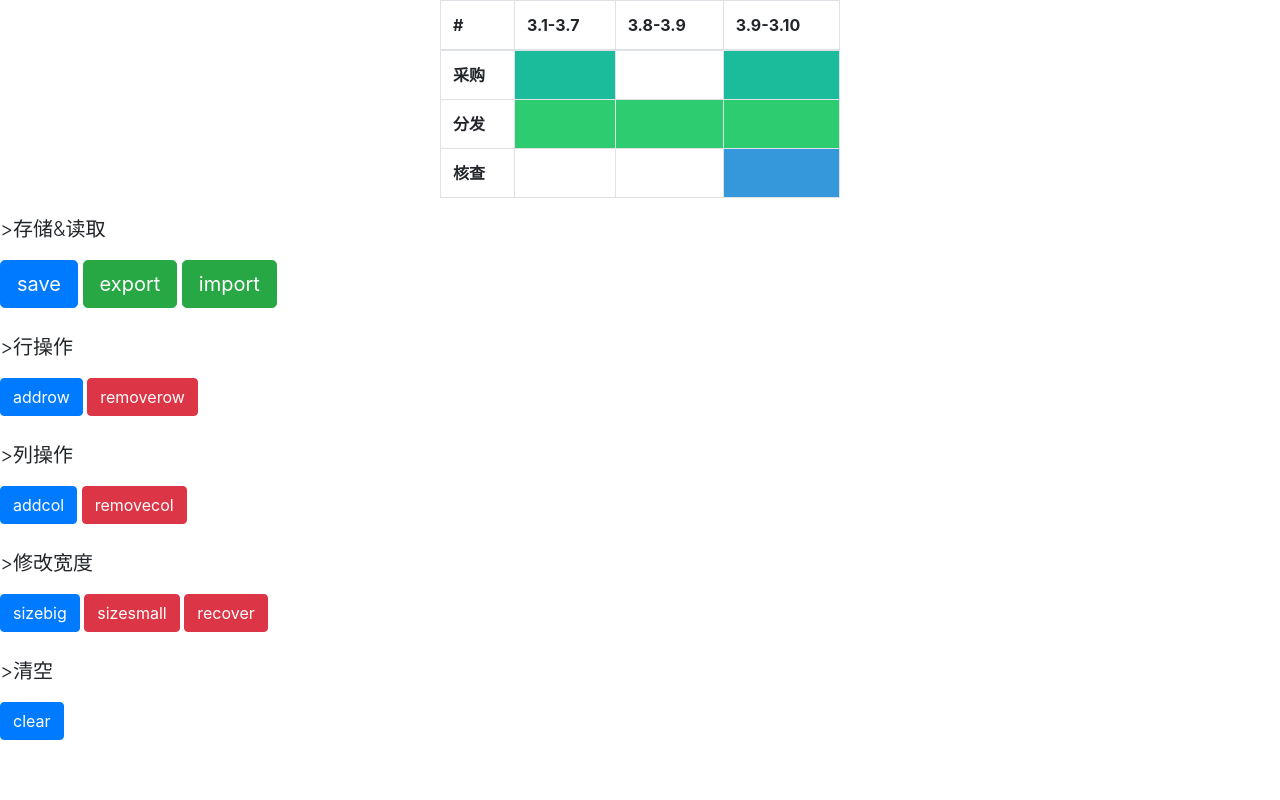
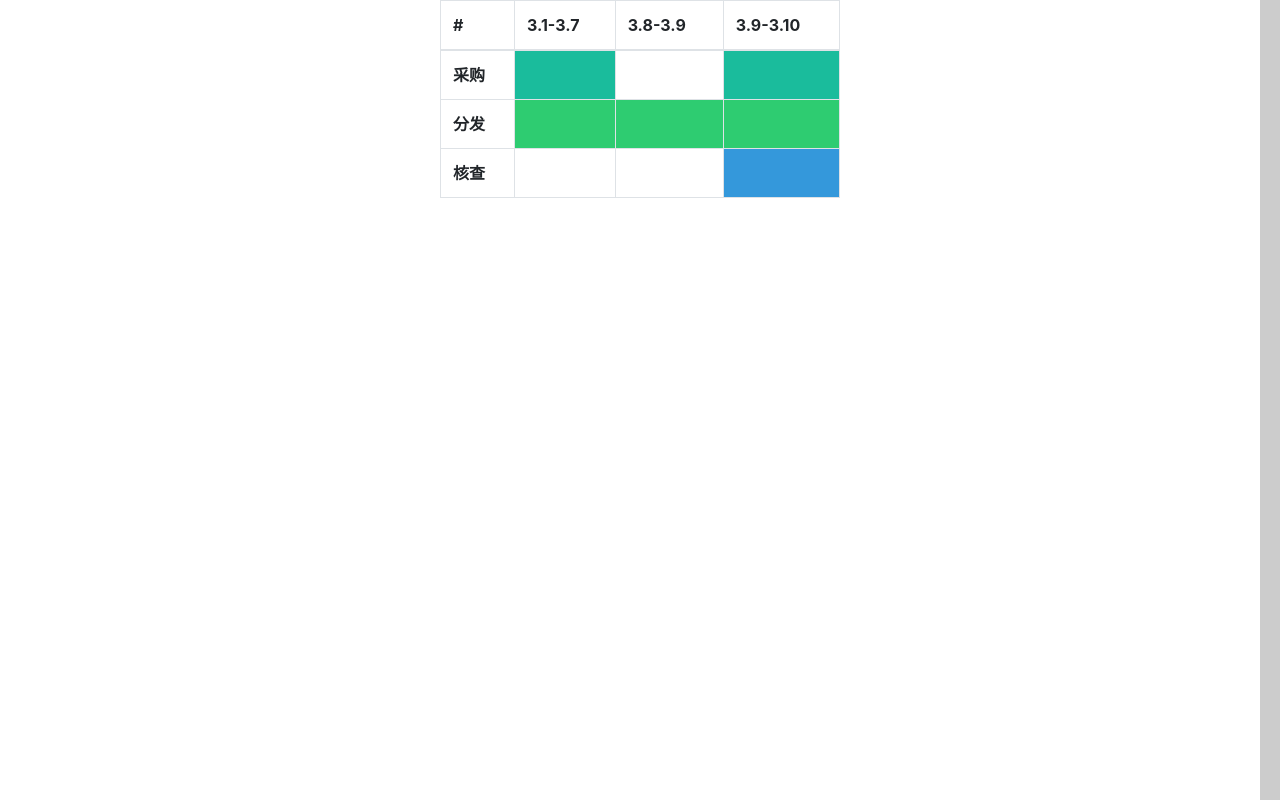
Before and after one commit to ZGarry/GanMaker, a plain HTML site: page 前端/index.html in a window 1280 px wide. Drawn offline with nearby package versions, Linux system fonts and the light colour scheme; some packages are replaced by stand-ins of ours; a script that the page names is missing.

Commit message:
"xiao修xiao改"
Signed-off-by: Garry <1160564525@qq.com>

```diff
--- a/前端/index.html
+++ b/前端/index.html
@@ -13,36 +13,41 @@
 		<title>ganMaker</title>
 	</head>
 	<body>
-
+		<div id="main">
 			<div id="content">
 				<table class="table table-bordered" id="table"></table>
 			</div>
+		</div>
+		<div id="side">
 			<div id="func">
-			<p class="lead">>存储&读取</p>
-			<button type="button" id="save" class="btn btn-primary btn-lg">save</button>
-			<button type="button" id="export" class="btn btn-success btn-lg">export</button>
-			<button type="button" id="import" class="btn btn-success btn-lg">import</button>
+				<p class="lead"> >>存储&读取</p>
+				<button type="button" id="save" class="btn btn-primary">save</button>
+				<button type="button" id="export" class="btn btn-success">export</button>
+				<button type="button" id="import" class="btn btn-success">import</button>
 				<br><br>
 
-			<p class="lead">>行操作</p>
+				<p class="lead"> >>行操作</p>
 				<button type="button" id="addrow" class="btn btn-primary">addrow</button>
 				<button type="button" id="removerow" class="btn btn-danger">removerow</button>
 				<br><br>
 
-			<p class="lead">>列操作</p>
+				<p class="lead"> >>列操作</p>
 				<button type="button" id="addcol" class="btn btn-primary">addcol</button>
 				<button type="button" id="removecol" class="btn btn-danger">removecol</button>
 				<br><br>
 
-			<p class="lead">>修改宽度</p>
+				<p class="lead"> >>修改宽度</p>
 				<button type="button" id="sizebig" class="btn btn-primary">sizebig</button>
 				<button type="button" id="sizesmall" class="btn btn-danger">sizesmall</button>
 				<button type="button" id="recover" class="btn btn-danger">recover</button>
 				<br><br>
 
-			<p class="lead">>清空</p>
+				<p class="lead"> >>清空</p>
 				<button type="button" id="clear" class="btn btn-primary">clear</button>
 				<br><br>
+			</div>
+		</div>
+		<div id="hook">
 		</div>
 		<!-- Optional JavaScript -->
 		<!-- jQuery first, then Popper.js, then Bootstrap JS -->
--- a/前端/js/main.js
+++ b/前端/js/main.js
@@ -1,9 +1,25 @@
-import {fresh} from "./action/fresh.js"
-import {load} from "./action/ls.js"
-import {data} from "./data/data.js"
-import {unuse} from "./action/click.js"
+import {
+	fresh
+} from "./action/fresh.js"
+import {
+	load
+} from "./action/ls.js"
+import {
+	data
+} from "./data/data.js"
+import {
+	unuse
+} from "./action/click.js"
 // 导入初始化函数
-if (localStorage.getItem("mys") != null){
+if (localStorage.getItem("mys") != null) {
 	load()
 }
 fresh()
+
+$("#hook").mouseenter(function() {
+	$("#side").css("visibility", "visible")
+});
+
+$("#side").mouseleave(function() {
+	$("#side").css("visibility", "hidden")
+});
--- a/前端/my.css
+++ b/前端/my.css
@@ -20,11 +20,46 @@ button:hover {
 	transform: scale(1.4545, 1.34);
 	transform-origin: center;
 }
-#content{
+
+#content {
 	margin: 0 auto;
 	width: 400px;
 }
-#func{
+
+#func {
 	float: left;
 	width: 300px;
 }
+
+
+#hook{
+	height: 100%;
+	width: 20px;
+	position: fixed;
+	z-index: 1;
+	top: 0;
+	right: 0;
+	background-color: #ccc;
+	transition: 0.5s;
+	padding-top: 60px;
+}
+#hook:hover{
+	background-color: yellow;
+}
+
+#side {
+	border-left: solid 3px rgb(149, 165, 166);
+	padding-left: 30px;
+	/* color: white; */
+	height: 100%;
+	/* width: 200px; */
+	position: fixed;
+	z-index: 1;
+	top: 0;
+	right: 0;
+	/* 米白色 */
+	background-color: rgb(255,250,232);
+
+	padding-top: 60px;
+	visibility: hidden;
+}
```
Also changed, not shown: 1 other file. Lines whose indentation alone changed are shown as unchanged.
